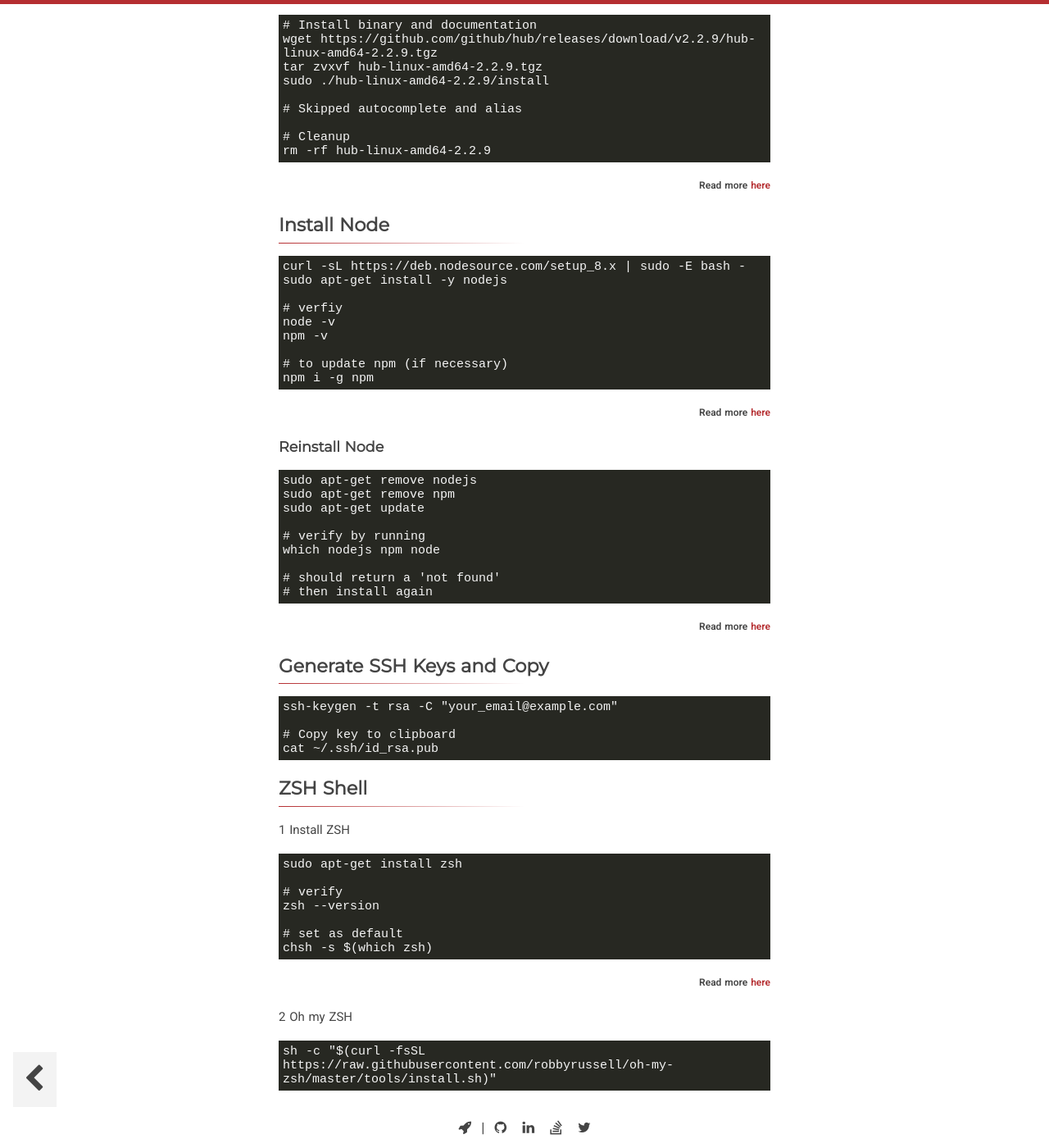
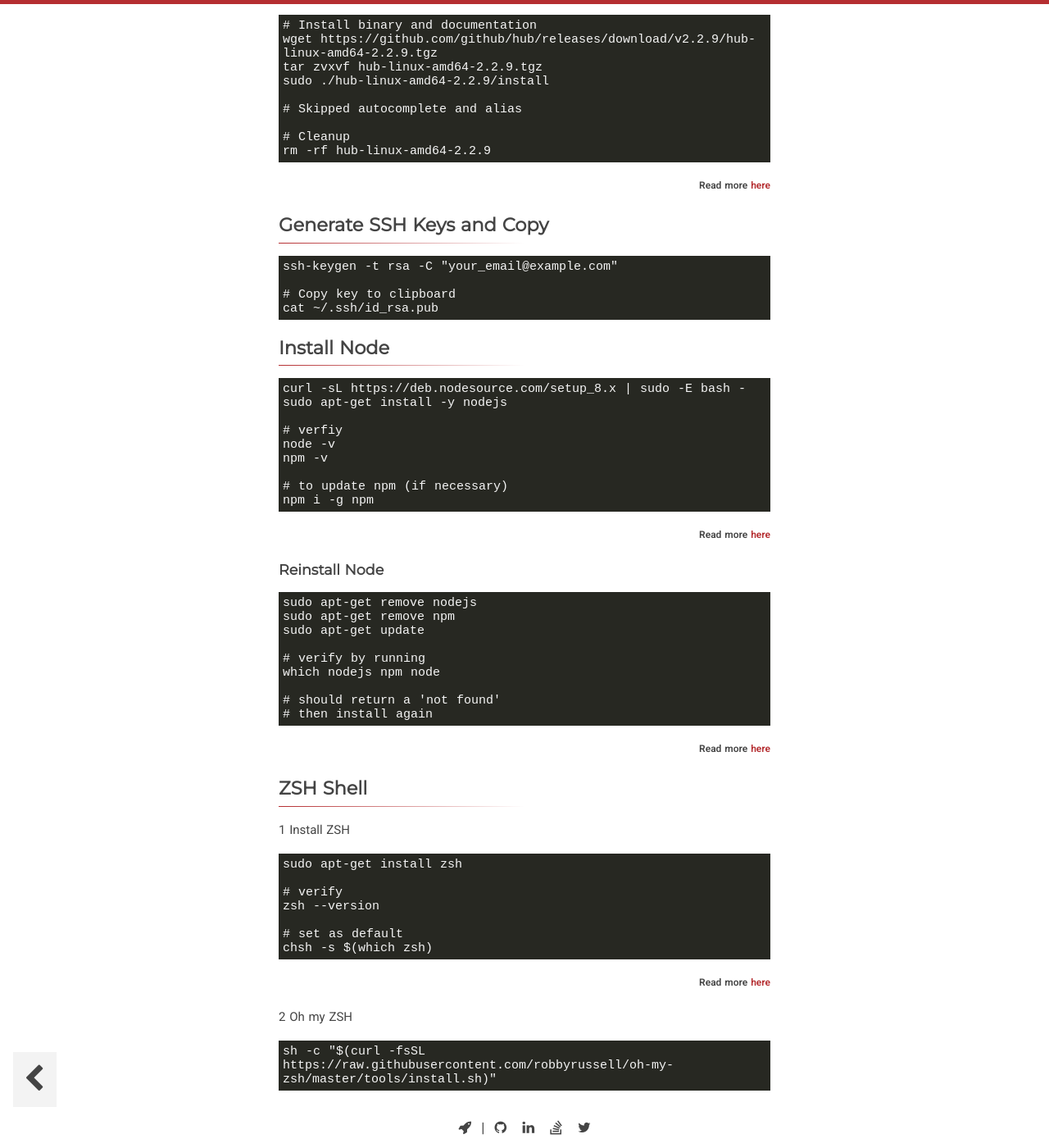
Before and after one commit to iamdevlinph/iamdevlinph.github.io-jekyll, a Jekyll site: the page built from _posts/2018-04-29-setting-up-dev-wsl.md, in a window 1280 px wide and 1400 px high, scrolled down 1534 px. Shown: the whole window at 82% size. Built offline with Jekyll 4.4.1, drawn with Linux system fonts in a browser that asks for light colours; nearby versions of some CDN libraries; comment, search, counter and statistics services are not loaded; some of the changed lines change nothing that is shown.

Commit message:
Change order

````diff
--- a/_posts/2018-04-29-setting-up-dev-wsl.md
+++ b/_posts/2018-04-29-setting-up-dev-wsl.md
@@ -72,6 +72,16 @@ rm -rf hub-linux-amd64-2.2.9
 Read more [here](https://askubuntu.com/a/816541/634714)
 </span>
 
+## Generate SSH Keys and Copy
+<hr class='divider--fade' />
+
+``` javascript
+ssh-keygen -t rsa -C "your_email@example.com"
+
+# Copy key to clipboard
+cat ~/.ssh/id_rsa.pub
+```
+
 ## Install Node
 <hr class='divider--fade' />
 
@@ -107,16 +117,6 @@ which nodejs npm node
 <span class="read-more">
 Read more [here](https://stackoverflow.com/a/33947181/4620773)
 </span>
-
-## Generate SSH Keys and Copy
-<hr class='divider--fade' />
-
-``` javascript
-ssh-keygen -t rsa -C "your_email@example.com"
-
-# Copy key to clipboard
-cat ~/.ssh/id_rsa.pub
-```
 
 ## ZSH Shell
 <hr class='divider--fade' />
````
